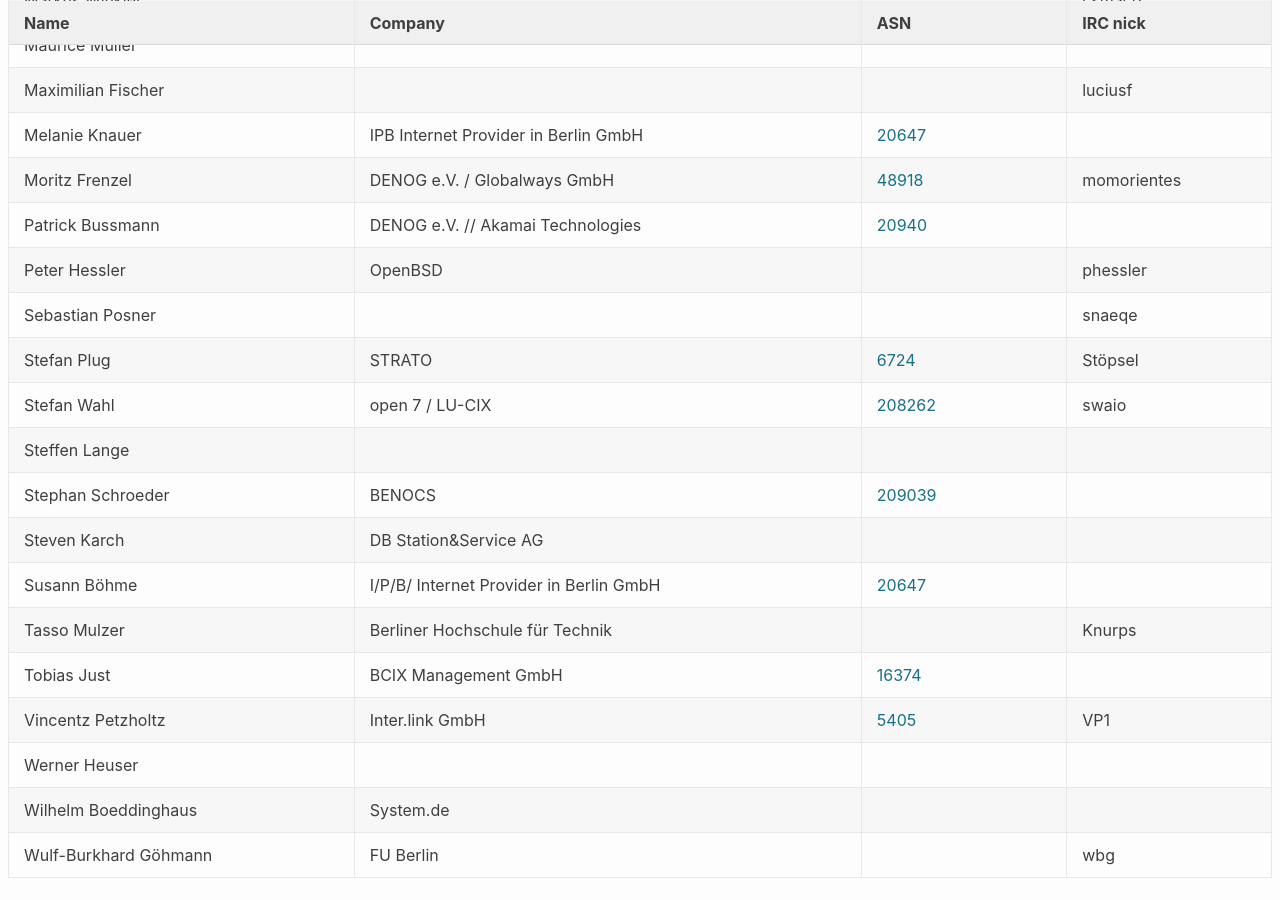
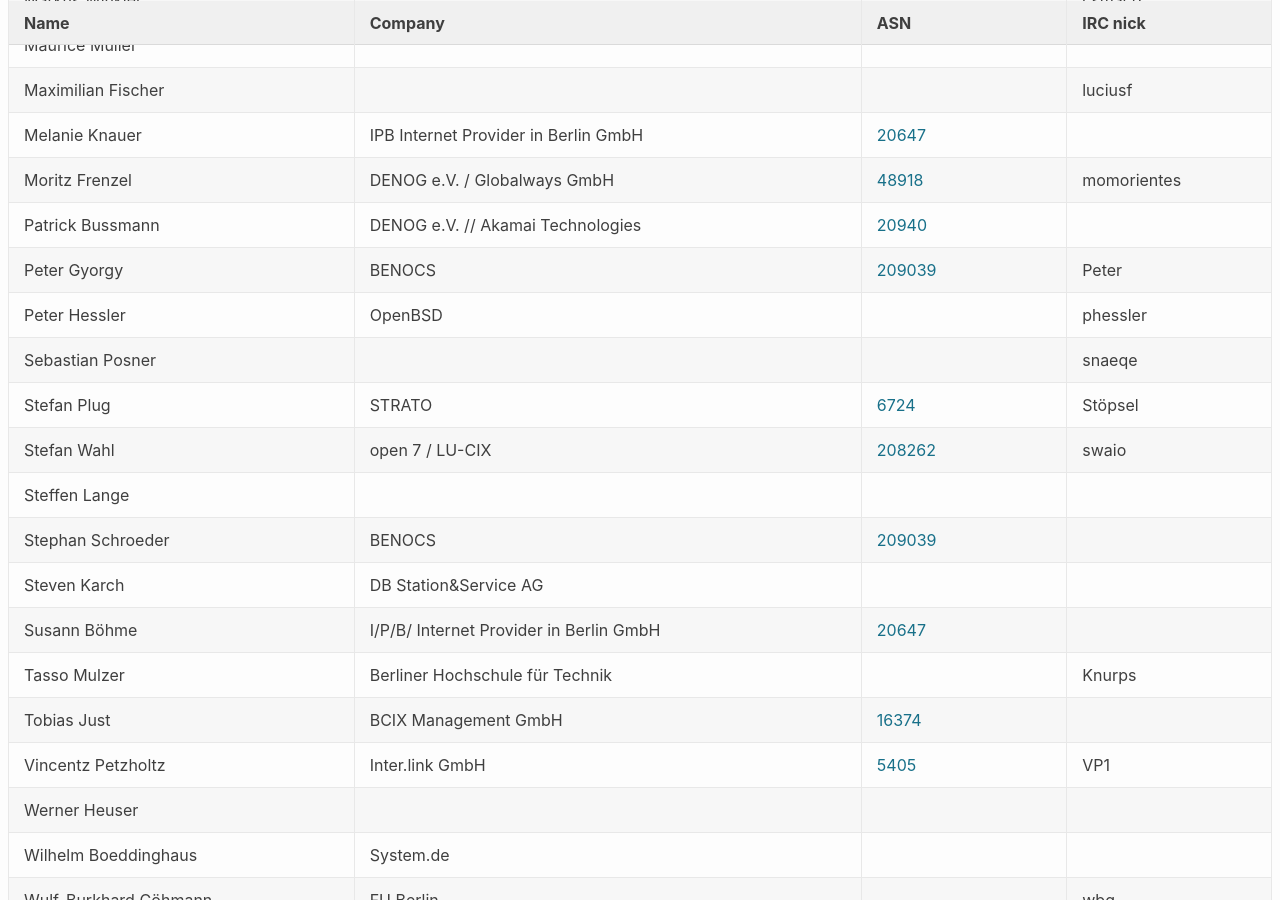
Before and after one commit to denog/pretix-attendeelist, a Jekyll site: the page built from meetup2023_02/index.markdown, in a window 1280 px wide and 900 px high, scrolled down 1201 px. Built offline with Jekyll 4.4.1, drawn with Linux system fonts in a browser that asks for light colours.

Commit message:
Latest data: Wed Mar 15 15:47:51 UTC 2023

```diff
--- a/_data/attendees_denog_meetup_2023_02.json
+++ b/_data/attendees_denog_meetup_2023_02.json
@@ -186,6 +186,12 @@
     "asn": "20940"
   },
   {
+    "name": "Peter Gyorgy",
+    "company": "BENOCS",
+    "irc": "Peter",
+    "asn": "209039"
+  },
+  {
     "name": "Peter Hessler",
     "company": "OpenBSD",
     "irc": "phessler",
```
